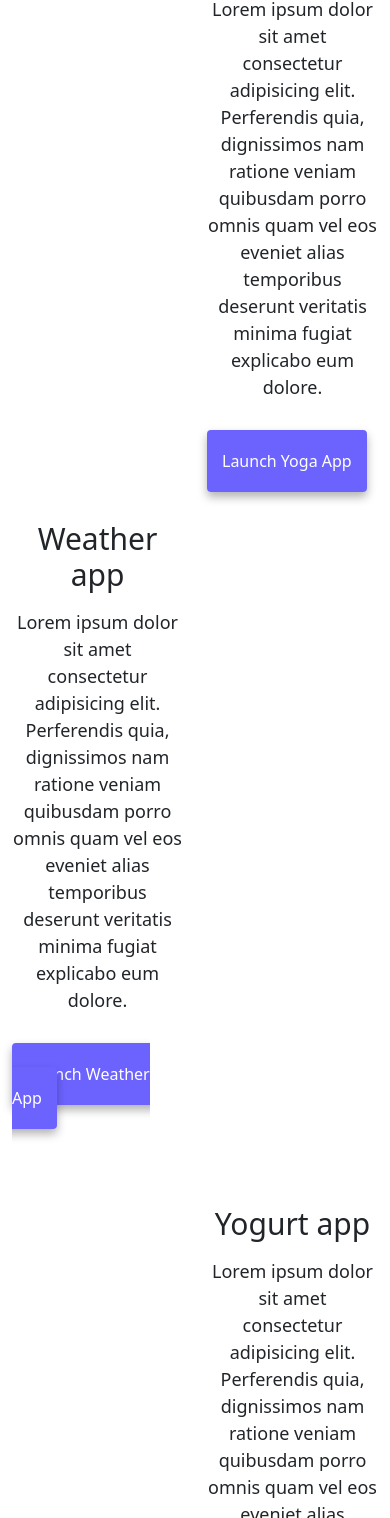
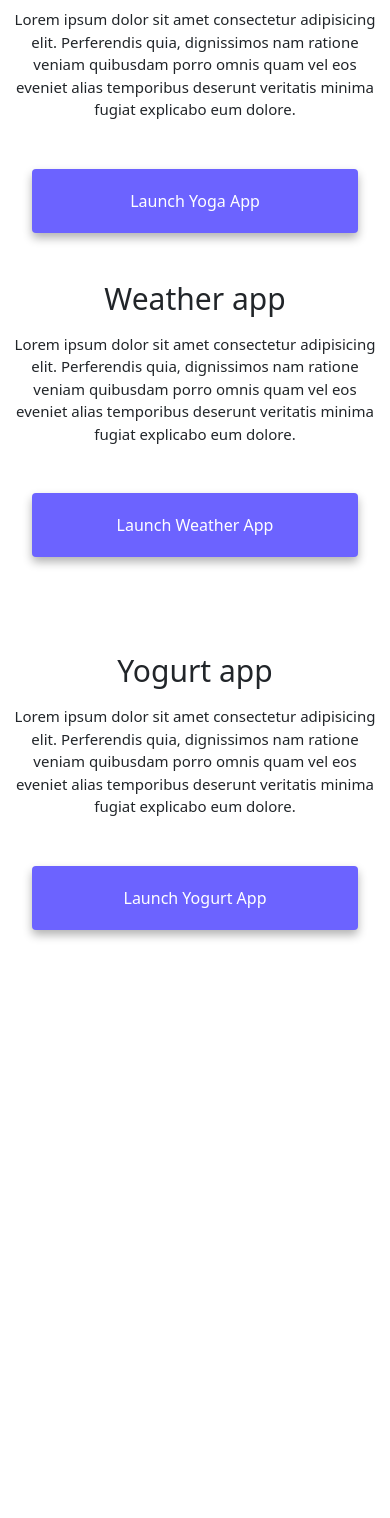
Before and after one commit to MadlenSummer/websites-overview, a plain HTML site: page index.html in a window 390 px wide. Shown: the part 482-2000 px from the top of the page. After the commit the page ends 1512 px from the top, so only its background shows below. Drawn offline with nearby package versions, Linux system fonts and the light colour scheme.

Commit message:
finalized mobile friendly

```diff
--- a/index.html
+++ b/index.html
@@ -51,11 +51,11 @@
 
     <div class="container">
         <div class="row">
-            <div class="col-6">
-                <img src="images/yoga.png" alt="yoga project" class="img-fluid rounded" />
+            <div class="col-sm-6">
+                <img src="images/yoga.png" alt="yoga project" class="img-fluid rounded d-none d-sm-block" />
             </div>
 
-            <div class="col-6">
+            <div class="col-sm-6">
                 <h2 class="mb-3">
                     Yoga app
                 </h2>
@@ -66,12 +66,12 @@
                     explicabo eum dolore.
                 </p>
                 <div class="mt-5">
-                    <a href="#" class="primary-link" title="go to Yoga App">Launch Yoga App</a>
+                    <a href="#" class="primary-link project-link" title="go to Yoga App">Launch Yoga App</a>
                 </div>
             </div>
         </div>
         <div class="row mt-5">
-            <div class="col-6">
+            <div class="col-sm-6">
                 <h2 class="mb-3">
                     Weather app
                 </h2>
@@ -82,19 +82,19 @@
                     explicabo eum dolore.
                 </p>
                 <div class="mb-5 mt-5">
-                    <a href="#" class="primary-link" title="go to Weather App">Launch Weather App</a>
+                    <a href="#" class="primary-link project-link" title="go to Weather App">Launch Weather App</a>
                 </div>
             </div>
-            <div class="col-6">
-                <img src="images/weather.png" alt="weather project" class="img-fluid rounded" />
+            <div class="col-sm-6">
+                <img src="images/weather.png" alt="weather project" class="img-fluid rounded d-none d-sm-block" />
             </div>
         </div>
 
         <div class="row mt-5">
-            <div class="col-6">
-                <img src="images/yogurt.png" alt="yogurt project" class="img-fluid rounded" />
+            <div class="col-sm-6">
+                <img src="images/yogurt.png" alt="yogurt project" class="img-fluid rounded d-none d-sm-block" />
             </div>
-            <div class="col-6">
+            <div class="col-sm-6">
                 <h2 class="mb-3">
                     Yogurt app
                 </h2>
@@ -105,7 +105,7 @@
                     explicabo eum dolore.
                 </p>
                 <div class="mt-5">
-                    <a href="#" class="primary-link" title="go to Yogurt App">Launch Yogurt App</a>
+                    <a href="#" class="primary-link project-link" title="go to Yogurt App">Launch Yogurt App</a>
                 </div>
             </div>
         </div>
--- a/style.css
+++ b/style.css
@@ -5,7 +5,7 @@
 }
 
 body {
-    margin-top: 100px;
+    margin: 100px 0;
 }
 
 h1,
@@ -52,6 +52,10 @@ p {
     text-transform: capitalize;
 }
 
+.primary-link:hover {
+    color: white;
+}
+
 .secondary-link {
     color: var(--primary-color);
     border: 1px solid var(--primary-color);
@@ -87,6 +91,7 @@ p {
     }
     h1 {
         font-size: 40px;
+        line-height: 1.5;
     }
         h2 {
             font-size: 30px;
@@ -94,7 +99,14 @@ p {
                 h3 {
                     font-size: 20px;
                 }
-    img {
-        display: none;
+                    p {
+                        font-size: 15px;
+                        }
+    .project-link {
+        display: block;
+        text-align: center;
+        margin: 0 20px;
     }
+
+
 }
```
Also changed, not shown: about.html (+3 -3 lines).
